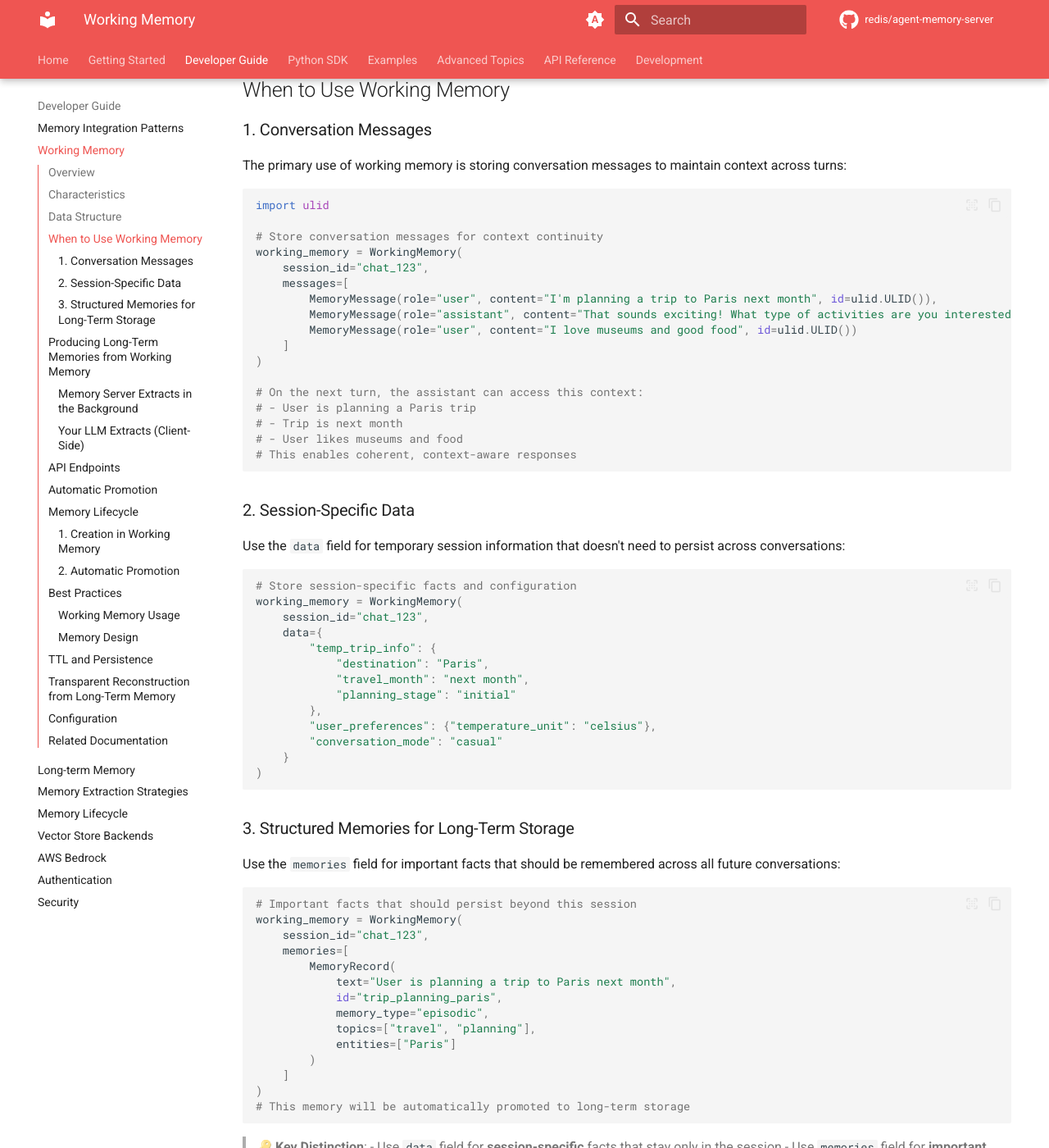
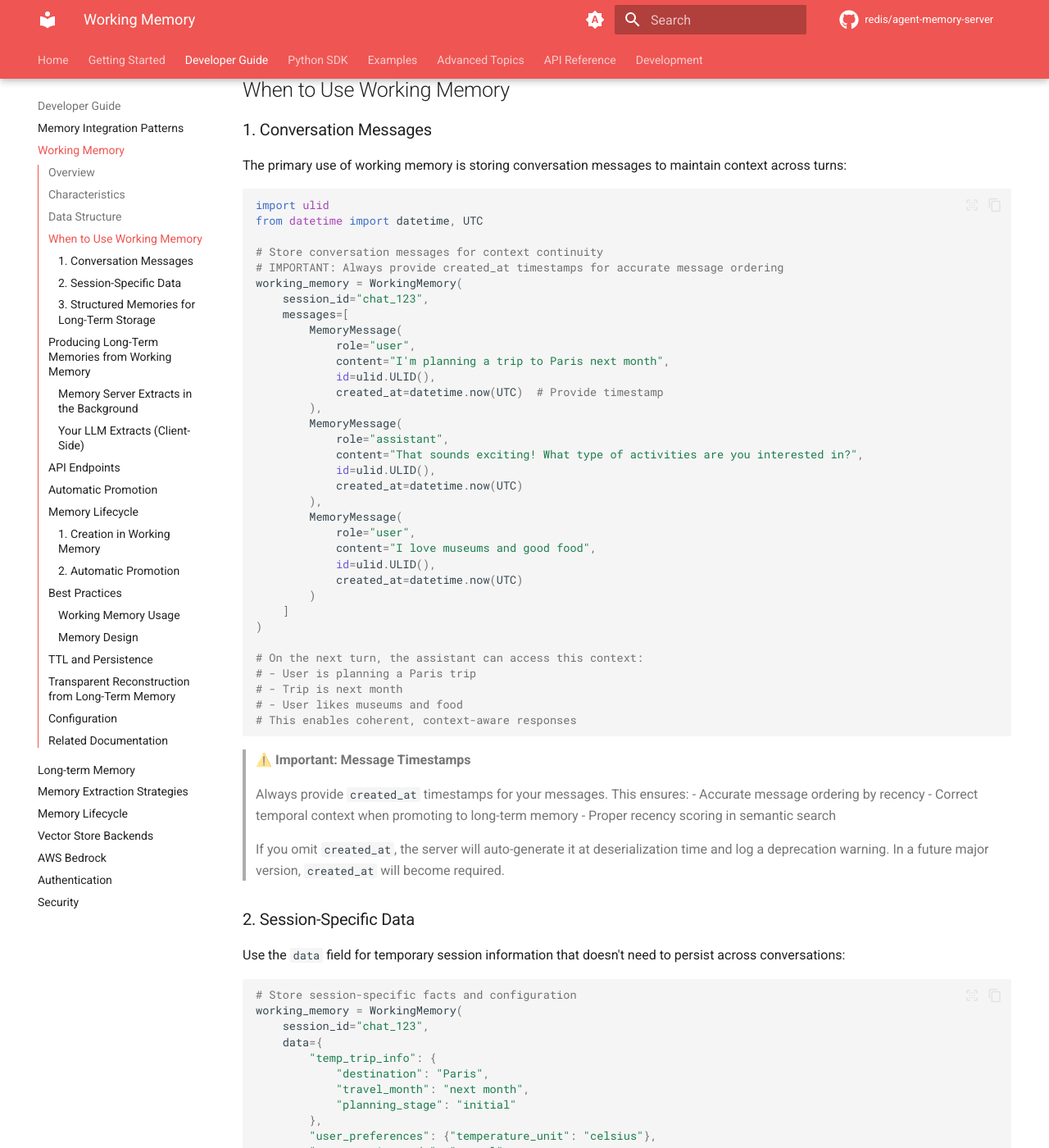
Before and after one commit to redis/agent-memory-server, an MkDocs documentation site: the page built from docs/working-memory.md, in a window 1280 px wide and 1400 px high, scrolled down 1513 px. Shown: the whole window at 82% size. Built offline with MkDocs 1.6.1 and Material for MkDocs 9.7.7, drawn with Linux system fonts in a browser that asks for light colours; comment, search, counter and statistics services are not loaded; the version menu is left out.

Commit message:
documentation

````diff
--- a/docs/working-memory.md
+++ b/docs/working-memory.md
@@ -45,14 +45,31 @@ The primary use of working memory is storing conversation messages to maintain c
 
 ```python
 import ulid
+from datetime import datetime, UTC
 
 # Store conversation messages for context continuity
+# IMPORTANT: Always provide created_at timestamps for accurate message ordering
 working_memory = WorkingMemory(
     session_id="chat_123",
     messages=[
-        MemoryMessage(role="user", content="I'm planning a trip to Paris next month", id=ulid.ULID()),
-        MemoryMessage(role="assistant", content="That sounds exciting! What type of activities are you interested in?", id=ulid.ULID()),
-        MemoryMessage(role="user", content="I love museums and good food", id=ulid.ULID())
+        MemoryMessage(
+            role="user",
+            content="I'm planning a trip to Paris next month",
+            id=ulid.ULID(),
+            created_at=datetime.now(UTC)  # Provide timestamp
+        ),
+        MemoryMessage(
+            role="assistant",
+            content="That sounds exciting! What type of activities are you interested in?",
+            id=ulid.ULID(),
+            created_at=datetime.now(UTC)
+        ),
+        MemoryMessage(
+            role="user",
+            content="I love museums and good food",
+            id=ulid.ULID(),
+            created_at=datetime.now(UTC)
+        )
     ]
 )
 
@@ -62,6 +79,15 @@ working_memory = WorkingMemory(
 # - User likes museums and food
 # This enables coherent, context-aware responses
 ```
+
+> **⚠️ Important: Message Timestamps**
+>
+> Always provide `created_at` timestamps for your messages. This ensures:
+> - Accurate message ordering by recency
+> - Correct temporal context when promoting to long-term memory
+> - Proper recency scoring in semantic search
+>
+> If you omit `created_at`, the server will auto-generate it at deserialization time and log a deprecation warning. In a future major version, `created_at` will become required.
 
 ### 2. Session-Specific Data
 
````
Also changed, not shown: docs/api.md (+5 -2 lines), docs/configuration.md (+17 -0 lines).
